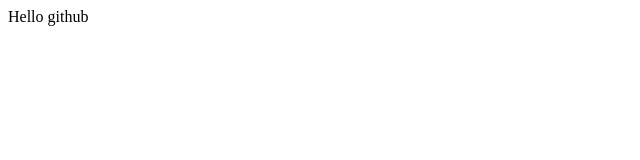
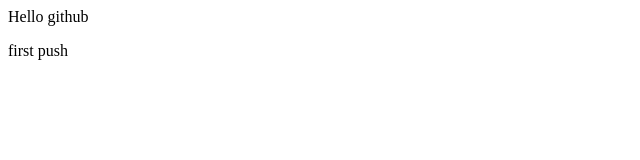
Before and after one commit to sankalllp/myproject, a plain HTML site: page index.html in a window 1280 px wide. Shown: the full height of the page, 0-640 px from the left. Drawn offline with Linux system fonts and the light colour scheme.

Commit message:
First push commited

```diff
--- a/index.html
+++ b/index.html
@@ -1,3 +1,7 @@
 <p>
     Hello github
+
 </p>
+<p>
+    first push
+</p>
```
